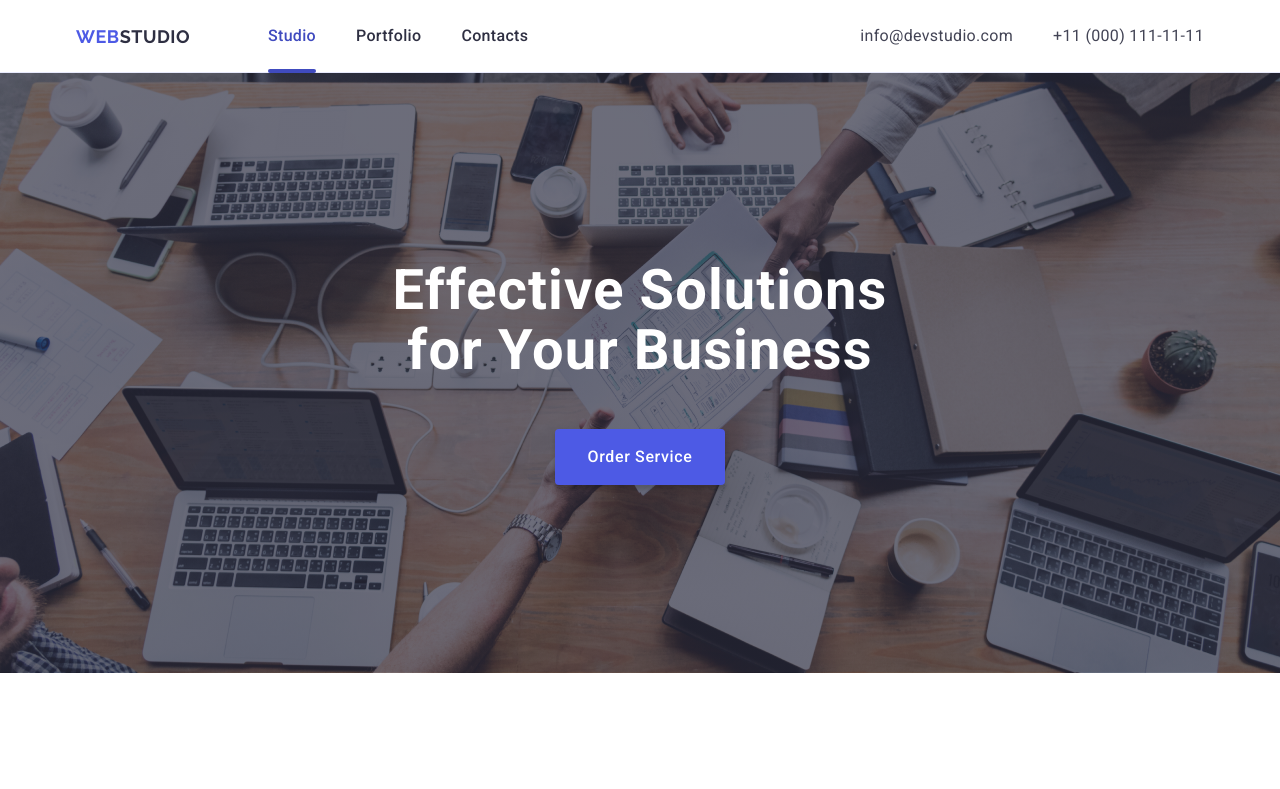
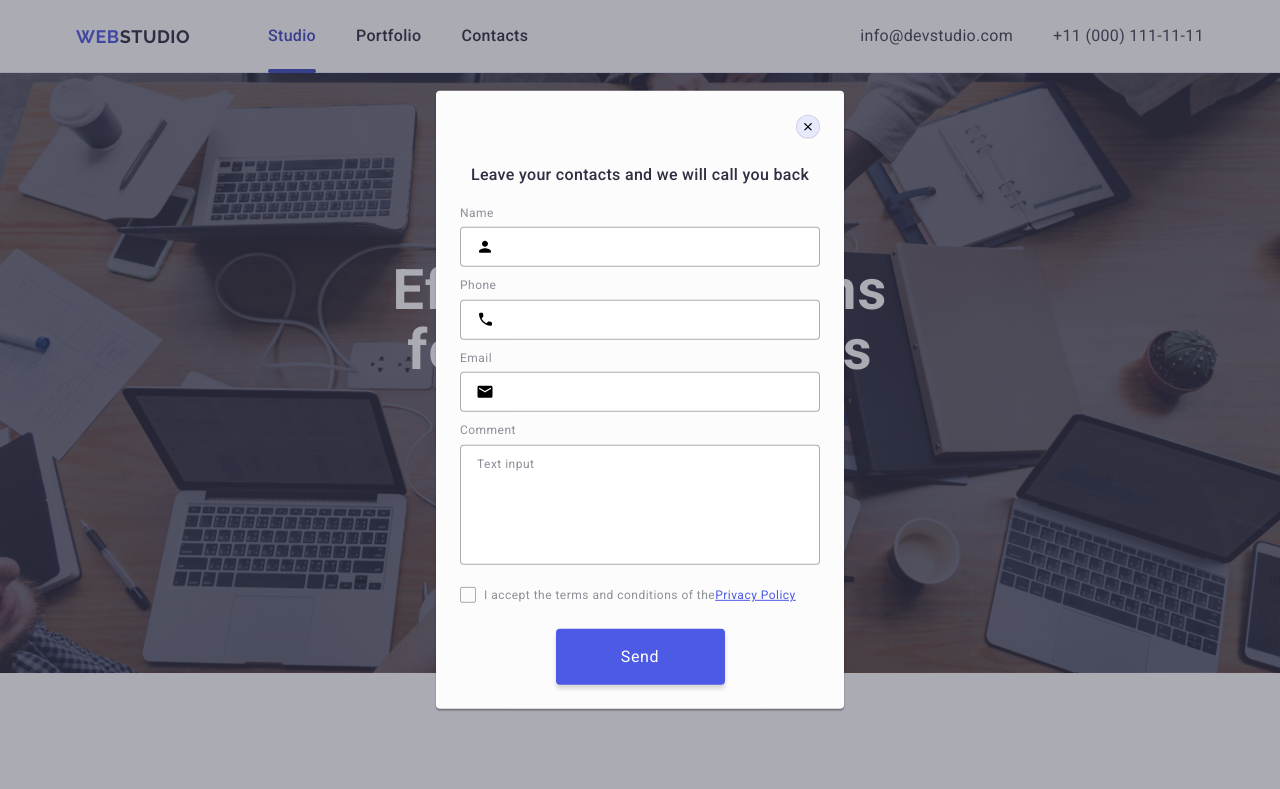
Before and after one commit to Pavlo-Martyniuk/goit-markup-hw-05, a plain HTML site: page index.html in a window 1280 px wide. Shown: the top 789 px of the page. Drawn offline with nearby package versions, Linux system fonts and the light colour scheme.

Commit message:
finish-3

```diff
--- a/css/styles.css
+++ b/css/styles.css
@@ -483,7 +483,7 @@ a {
 }
 
 .modal {
-
+	padding: 72px 24px 24px;
 	width: 408px;
 	min-height: 584px;
 background-color: #FCFCFC;
@@ -491,7 +491,9 @@ box-shadow: 0px 1px 1px 0px rgba(0, 0, 0, 0.14), 0px 1px 3px 0px rgba(0, 0, 0, 0
 position: absolute;
 top: 50%;
 left: 50%;
- transform: translate(-50%, -50%);
+border-radius: 4px;
+ transform: translate(-50%, -50%) scale(1);
+ transition: transform 250ms cubic-bezier(0.4, 0, 0.2, 1);;
 }
 
 .backdrop {
@@ -506,12 +508,7 @@ left: 50%;
 	pointer-events: auto;
 }
 
-.modal {
-	border-radius: 4px;
-	background: #FCFCFC;
-	box-shadow: 0px 1px 1px 0px rgba(0, 0, 0, 0.14), 0px 1px 3px 0px rgba(0, 0, 0, 0.12), 0px 2px 1px 0px rgba(0, 0, 0, 0.20);
-	padding: 72px 24px 24px;
-}
+
 
 .modal-close{
 	background-color: #E7E9FC;
@@ -537,8 +534,8 @@ left: 50%;
     font-size: 16px;
     font-weight: 500;
     line-height: 24px;
-    letter-spacing: 1.5;
-    margin-bottom: 1em;
+    letter-spacing: 0.32px;
+	 margin-bottom: 16px;
 }
 
 .modal-form{
@@ -546,7 +543,7 @@ left: 50%;
 }
 
 .modal-field{
-	margin-bottom: 26px;
+	margin-bottom: 8px;
 }
 
 .modal-input {
@@ -614,9 +611,22 @@ display: flex;
 align-items: center;
 
 }
+
+.check_icon{
+	position: absolute;
+    left: 16px;
+    top: 50%;
+    transform: translateY(-50%);
+	transition: fill 250ms cubic-bezier(0.4, 0, 0.2, 1);
+}
 .check-text a {
 	color: #4D5AE5;
-text-decoration-line: underline;
+	font-family: Roboto,sans-serif;
+	font-size: 12px;
+	font-weight: 400;
+	line-height: 16px;
+	letter-spacing: 0.48px;
+	text-decoration-line: underline
 }
 .check-text span {
 	width: 16px;
@@ -706,3 +716,37 @@ display: inline-flex;
 
 .footer-button:focus, .footer-button:hover {
 	background-color: #404BBF; }
+
+.modal-field-textrea{
+  margin-bottom: 16px;
+}
+
+.modal-field-checkbox{
+ margin-bottom: 24px;
+}
+
+.modal-field-submit {
+	display: block;
+	cursor: pointer;
+	border: none;
+	border-radius: 4px;
+	background-color: #4D5AE5;
+	box-shadow: 0px 4px 4px 0px rgba(0, 0, 0, 0.15);
+	color: #FFF;
+	text-align: center;
+	font-size: 16px;
+	line-height: 24px;
+	letter-spacing: 0.64px;
+	min-width: 169px;
+	height: 56px;
+	transition: background-color 250ms cubic-bezier(0.4, 0, 0.2, 1), border 250ms cubic-bezier(0.4, 0, 0.2, 1), fill 250ms cubic-bezier(0.4, 0, 0.2, 1);
+}
+.modal-field-button{
+	display: flex;
+	align-items: center;
+	justify-content: center;
+}
+
+.model_button:focus, .model_button:hover {
+	background-color: #404BBF;
+}
--- a/index.html
+++ b/index.html
@@ -529,7 +529,7 @@
       </div>
     </footer>
 
-    <div class="backdrop">
+    <div class="backdrop is-open">
       <div class="modal">
 			<button type="button" class="modal-close">
 				<svg width="8px" height="8px">
@@ -565,11 +565,11 @@
 				</svg>
 			</div>
 			</div>
-			<div class="modal-field">
+			<div class="modal-field-textrea">
 				<label for="user-text" class="modal-label">Comment</label>
 				<textarea name="user-text" id="user-text" class="model-textarea" placeholder="Text input"></textarea>
 			</div>
-			<div class="modal-field">
+			<div class="modal-field-checkbox">
 				<input type="checkbox" name="policy" id="policy" class="form-check visually-hidden" value="true">
 				<label for="policy" class="check-text"> <span>
 					<svg class="check_icon" width="10" height="8">
@@ -577,7 +577,9 @@
 					</svg>
 				</span>I accept the terms and conditions of the <a href="">Privacy Policy</a></label>
 			</div>
-				<button type="submit">Send</button>
+			<div class="modal-field-button">
+				<button class="modal-field-submit" type="submit">Send</button>
+			</div>
 			</form>
 		</div>
     </div>
```
